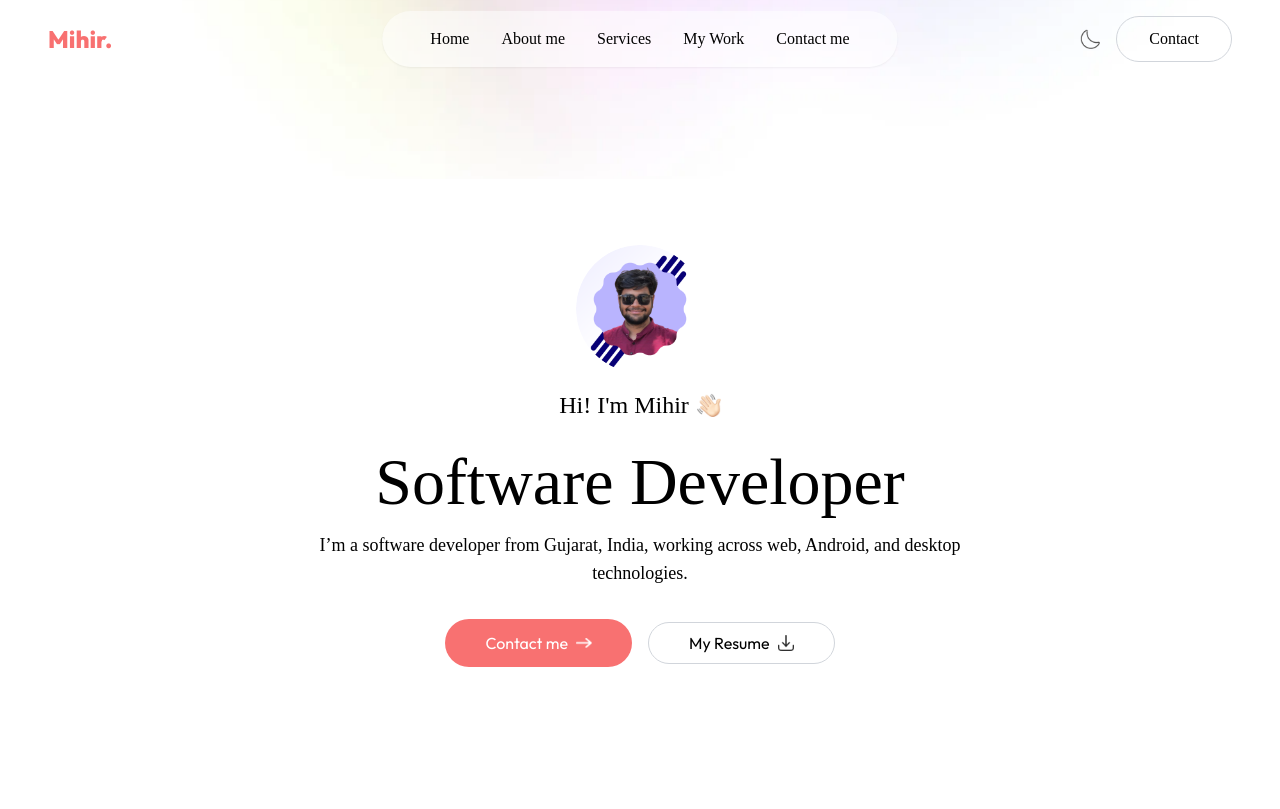
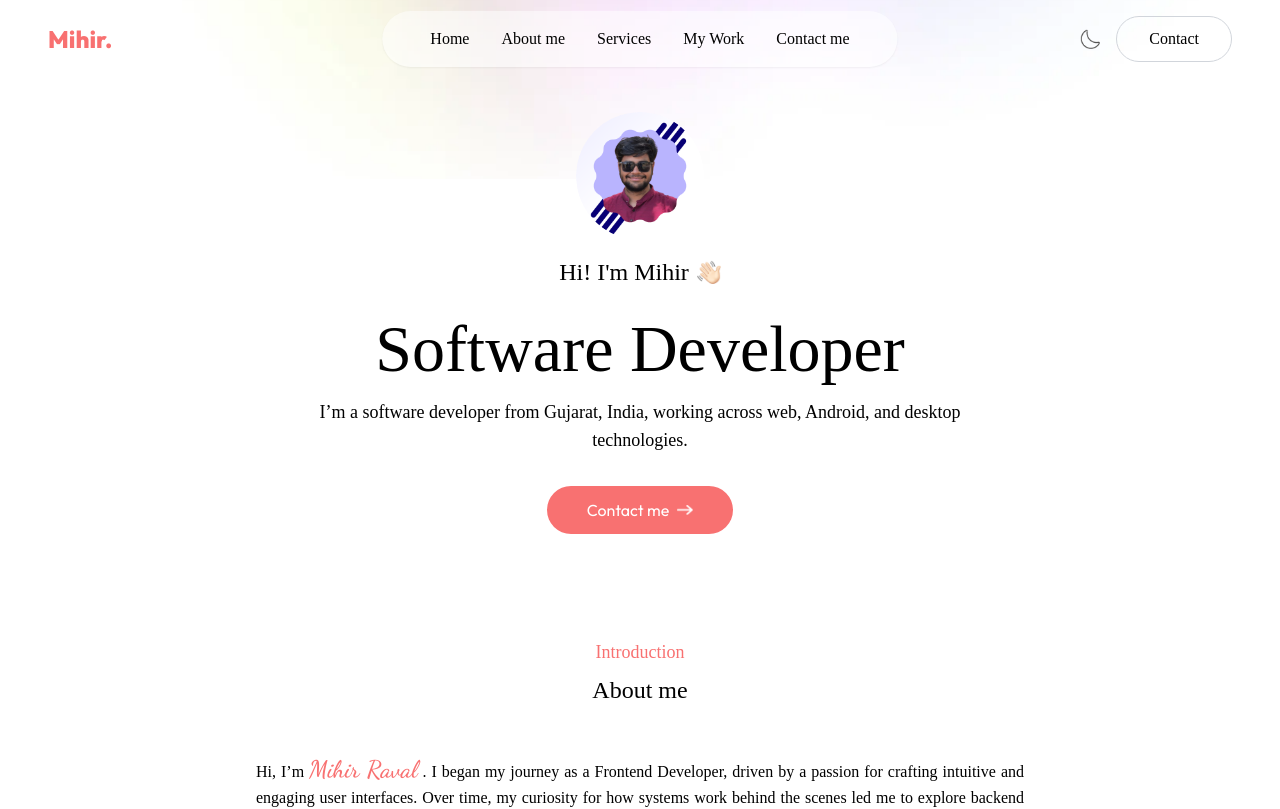
Before and after one commit to Mihiraval2005/React-Portfolio, a React (Vite) app in the folder client/: page / in a window 1280 px wide. Shown: the top 809 px of the page. Built offline with nearby package versions, Linux system fonts and the light colour scheme; a web font is replaced by a local one.

Commit message:
Changein ui

```diff
--- a/client/src/components/Contact.jsx
+++ b/client/src/components/Contact.jsx
@@ -17,8 +17,8 @@ export default function Contact() {
     };
 
     try {
-      // const res = await fetch("https://portfolio-api-y0l7.onrender.com/api/contact/", {
-      const res = await fetch("http://localhost:5000/api/contact/", {
+      const res = await fetch("https://portfolio-api-y0l7.onrender.com/api/contact/", {
+      // const res = await fetch("http://localhost:5000/api/contact/", {
         method: "POST",
         headers: { "Content-Type": "application/json" },
         body: JSON.stringify(formData),
@@ -113,7 +113,7 @@ export default function Contact() {
           <img src="./assets/right-arrow-white.png" alt="" className="w-4" />
         </button>
       </form>
-      <div
+      {/* <div
         className="mt-10 max-w-2xl mx-auto border border-gray-300 dark:border-white/20 p-6 rounded-xl text-center cursor-pointer  duration-300"
         onClick={() => setShowModal(true)}
       >
@@ -131,7 +131,7 @@ export default function Contact() {
       {showModal && (
         <div className="fixed inset-0 bg-black/50 flex justify-center items-center z-50 p-4">
           <div className="bg-white dark:bg-[#1e1e1e] p-6 rounded-2xl w-full max-w-md relative shadow-lg">
-            {/* Close Button */}
+
             <button
               className="absolute top-4 right-4 text-gray-500 hover:text-gray-700 dark:hover:text-white text-lg"
               onClick={() => setShowModal(false)}
@@ -139,12 +139,12 @@ export default function Contact() {
               ✕
             </button>
 
-            {/* Modal Title */}
+
             <h2 className="text-2xl font-Ovo text-center font-semibold mb-6">
               Book a 1:1 Call
             </h2>
 
-            {/* Form */}
+
             <form
               onSubmit={async (e) => {
                 e.preventDefault();
@@ -160,7 +160,7 @@ export default function Contact() {
 
                 try {
                   const res = await fetch(
-                    // "https://portfolio-api-y0l7.onrender.com/api/book-call",
+
                     "http://localhost:5000/api/book-call",
                     {
                       method: "POST",
@@ -190,7 +190,7 @@ export default function Contact() {
               }}
               className="space-y-4"
             >
-              {/* Name */}
+
               <div>
                 <label
                   htmlFor="name"
@@ -208,7 +208,7 @@ export default function Contact() {
                 />
               </div>
 
-              {/* Email */}
+
               <div>
                 <label
                   htmlFor="email"
@@ -226,7 +226,7 @@ export default function Contact() {
                 />
               </div>
 
-              {/* Phone */}
+
               <div>
                 <label
                   htmlFor="phone"
@@ -244,13 +244,13 @@ export default function Contact() {
                 />
               </div>
 
-              {/* Call Type */}
+
               <div>
                 <span className="block text-sm font-medium mb-2">
                   Preferred Call Type
                 </span>
                 <div className="flex gap-3 mt-1">
-                  {/* Phone Call */}
+
                   <label className="flex-1 cursor-pointer">
                     <input
                       type="radio"
@@ -268,7 +268,7 @@ export default function Contact() {
                     </div>
                   </label>
 
-                  {/* Zoom */}
+
                   <label className="flex-1 cursor-pointer">
                     <input
                       type="radio"
@@ -288,7 +288,7 @@ export default function Contact() {
                 </div>
               </div>
 
-              {/* Date & Time / Description */}
+
               <div>
                 <label
                   htmlFor="datetimeDescription"
@@ -306,7 +306,7 @@ export default function Contact() {
                 ></textarea>
               </div>
 
-              {/* Result Message */}
+
               {callResult.message && (
                 <div
                   className={`px-4 py-2 rounded-md text-center font-medium ${
@@ -319,7 +319,7 @@ export default function Contact() {
                 </div>
               )}
 
-              {/* Submit Button */}
+
               <button
                 type="submit"
                 className="w-full py-3 px-6 bg-[#F87171] text-white rounded-full font-medium hover:bg-[#f65c5c] transition-colors duration-300"
@@ -329,7 +329,7 @@ export default function Contact() {
             </form>
           </div>
         </div>
-      )}
+      )} */}
 
       {/* Quick Response Promise */}
       <div
--- a/client/src/components/Header.jsx
+++ b/client/src/components/Header.jsx
@@ -1,6 +1,6 @@
 export default function Header() {
   return (
-    <div className="w-full max-w-4xl mx-auto px-4 sm:px-6 pt-28 min-h-screen flex flex-col items-center justify-center text-center gap-4">
+    <div className="w-full max-w-4xl mx-auto px-4 sm:px-6 pt-28 pb-14 flex flex-col items-center justify-center text-center gap-4">
       <img
         src="./assets/profile-img.png"
         alt="profile"
@@ -34,7 +34,7 @@ export default function Header() {
           <img src="./assets/right-arrow-white.png" alt="" className="w-4" />
         </a>
 
-        <a
+        {/* <a
           href="./assets/dev-icon.png"
           download
           className="px-6 sm:px-10 py-2 rounded-full border border-gray-300 dark:border-white/25 hover:bg-slate-100/70 dark:hover:bg-darkHover flex items-center gap-2 bg-white dark:bg-transparent dark:text-white text-sm sm:text-base"
@@ -45,7 +45,7 @@ export default function Header() {
             alt=""
             className="w-4 dark:invert"
           />
-        </a>
+        </a> */}
       </div>
     </div>
   );
```
Also changed, not shown: 1 other file (tests, documents, lock files or other folders).
